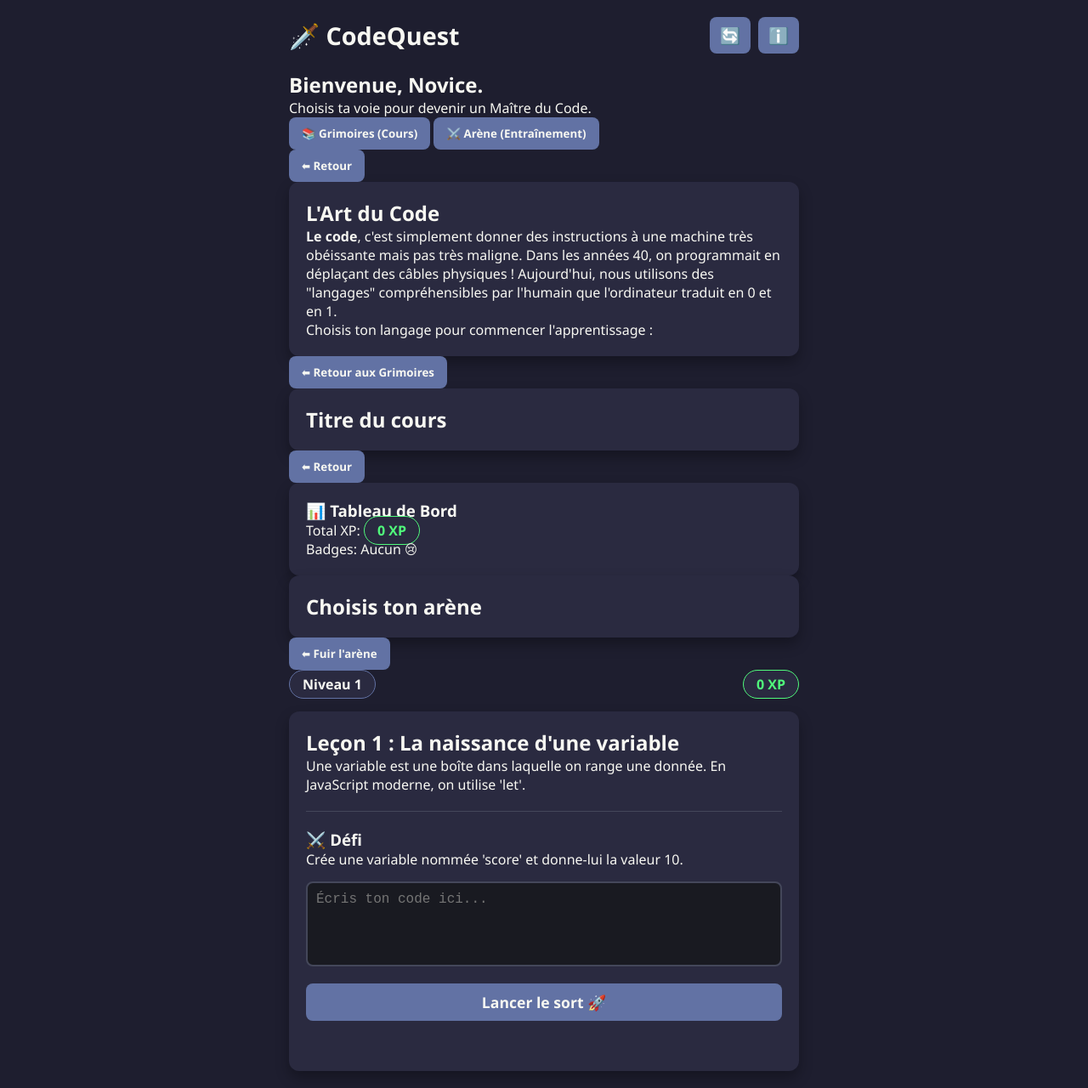
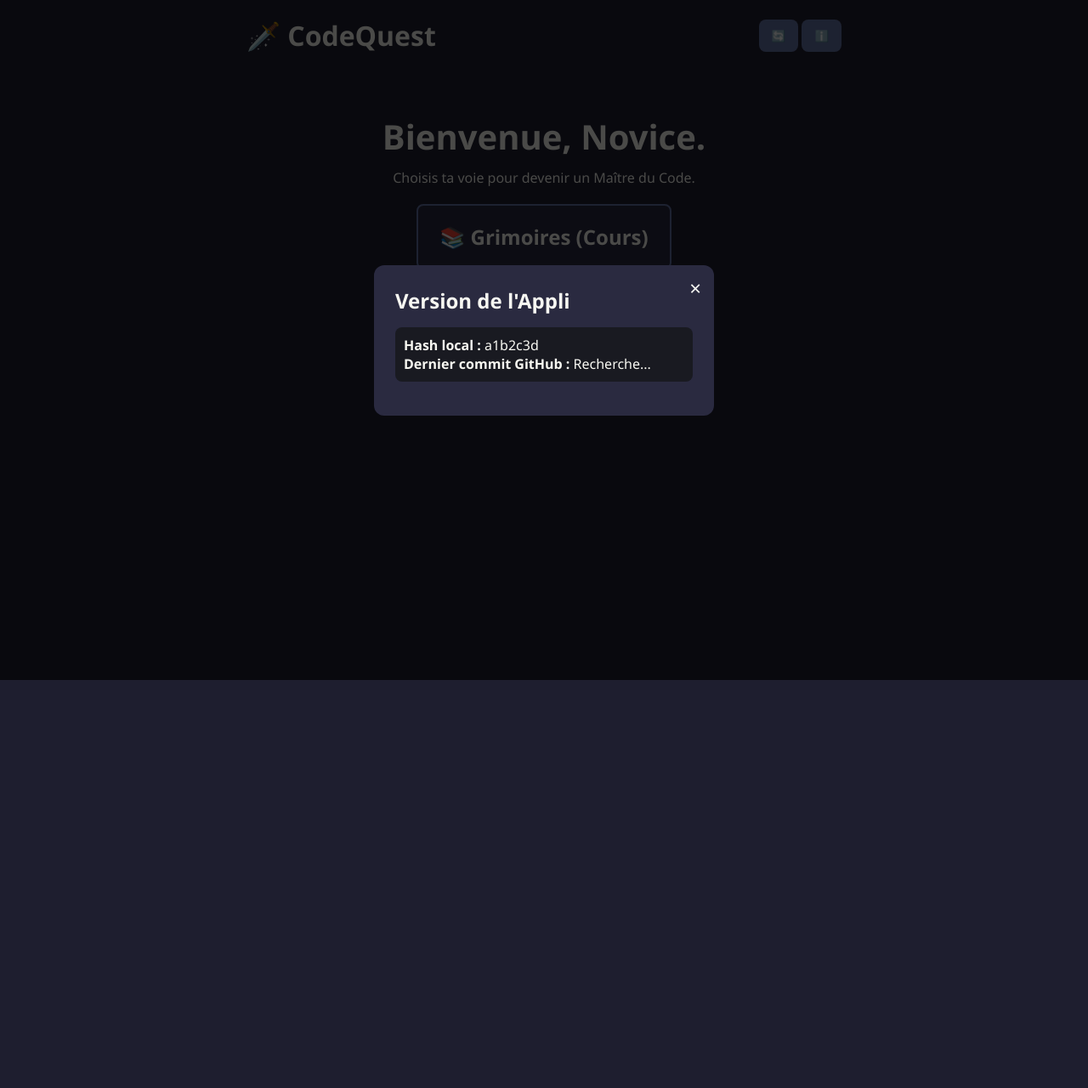
Before and after one commit to antoto2021/CodeQuest, a plain HTML site: page index.html in a window 1280 px wide. Shown: the whole page at 85% size. After the commit the page ends 800 px from the top, so only its background shows below. Drawn offline with Linux system fonts and the light colour scheme.

Commit message:
Update style.css

```diff
--- a/style.css
+++ b/style.css
@@ -7,149 +7,66 @@
     --success: #50fa7b;
     --boss-color: #ff5555;
     --btn-hover: #7384bd;
+    --python: #3776ab;
+    --js: #f7df1e;
+    --cpp: #00599c;
+    --html: #e34f26;
+    --css: #1572b6;
 }
 
-* {
-    box-sizing: border-box;
-    margin: 0;
-    padding: 0;
-    font-family: 'Segoe UI', Tahoma, Geneva, Verdana, sans-serif;
-}
+* { box-sizing: border-box; margin: 0; padding: 0; font-family: 'Segoe UI', sans-serif; }
 
-body {
-    background-color: var(--bg-color);
-    color: var(--text-main);
-    display: flex;
-    flex-direction: column;
-    align-items: center;
-    min-height: 100vh;
-    padding: 20px;
-}
+body { background-color: var(--bg-color); color: var(--text-main); display: flex; flex-direction: column; align-items: center; min-height: 100vh; padding: 20px; }
 
-header {
-    width: 100%;
-    max-width: 600px;
-    display: flex;
-    justify-content: space-between;
-    align-items: center;
-    margin-bottom: 20px;
-}
+header { width: 100%; max-width: 700px; display: flex; justify-content: space-between; align-items: center; margin-bottom: 20px; }
 
-h1 { font-size: 1.8rem; }
+main { width: 100%; max-width: 700px; }
 
-button {
-    background-color: var(--accent-color);
-    color: var(--text-main);
-    border: none;
-    border-radius: 8px;
-    padding: 10px 15px;
-    cursor: pointer;
-    font-weight: bold;
-    transition: background-color 0.2s;
-}
+/* Gestion des vues */
+.view { display: none; animation: fadeIn 0.3s; }
+.view.active { display: block; }
+.view.hidden { display: none !important; }
 
+@keyframes fadeIn { from { opacity: 0; transform: translateY(10px); } to { opacity: 1; transform: translateY(0); } }
+
+/* Boutons et menus */
+button { background-color: var(--accent-color); color: var(--text-main); border: none; border-radius: 8px; padding: 10px 15px; cursor: pointer; font-weight: bold; transition: 0.2s; }
 button:hover { background-color: var(--btn-hover); }
 
-.controls button {
-    font-size: 1.2rem;
-    padding: 8px 12px;
-    margin-left: 5px;
-}
+.back-btn { background-color: transparent; border: 1px solid var(--accent-color); margin-bottom: 15px; }
+.back-btn:hover { background-color: var(--card-bg); }
 
-main {
-    width: 100%;
-    max-width: 600px;
-}
+.main-menu { text-align: center; margin-top: 50px; }
+.main-menu h2 { font-size: 2.5rem; margin-bottom: 10px; }
+.main-menu .menu-btn { display: block; width: 100%; max-width: 300px; margin: 20px auto; padding: 20px; font-size: 1.5rem; background-color: var(--card-bg); border: 2px solid var(--accent-color); }
+.main-menu .menu-btn:hover { background-color: var(--accent-color); }
 
-.status-bar {
-    display: flex;
-    justify-content: space-between;
-    margin-bottom: 15px;
-}
+.grid-buttons { display: grid; grid-template-columns: repeat(auto-fit, minmax(150px, 1fr)); gap: 15px; margin-top: 20px; }
+.lang-btn { padding: 20px; font-size: 1.2rem; display: flex; flex-direction: column; align-items: center; gap: 10px; background-color: var(--card-bg); border: 2px solid #44475a; }
+.lang-btn:hover { transform: scale(1.05); }
 
-.badge {
-    background-color: var(--card-bg);
-    padding: 5px 15px;
-    border-radius: 20px;
-    font-weight: bold;
-    border: 1px solid var(--accent-color);
-}
+/* Cartes et contenus */
+.card { background-color: var(--card-bg); padding: 20px; border-radius: 12px; box-shadow: 0 8px 16px rgba(0,0,0,0.3); margin-bottom: 20px; }
+.intro-card p { margin-bottom: 15px; line-height: 1.5; }
+.course-content { margin-top: 20px; line-height: 1.6; }
 
+/* Dashboard */
+.dashboard { border-left: 5px solid var(--success); }
+.stats { display: flex; justify-content: space-around; margin-top: 15px; font-size: 1.2rem; }
+
+/* Éléments de l'arène (déjà présents, adaptés) */
+.status-bar { display: flex; justify-content: space-between; margin-bottom: 15px; }
+.badge { background-color: #191a21; padding: 5px 15px; border-radius: 20px; font-weight: bold; border: 1px solid var(--accent-color); }
 .badge.xp { color: var(--success); border-color: var(--success); }
 .badge.boss-level { color: var(--boss-color); border-color: var(--boss-color); }
+hr { border: 0; height: 1px; background: #44475a; margin: 20px 0; }
+textarea { width: 100%; height: 100px; background-color: #191a21; color: #f8f8f2; border: 2px solid #44475a; border-radius: 8px; padding: 10px; font-family: monospace; font-size: 1rem; margin: 15px 0; resize: none; }
+textarea:focus { outline: none; border-color: var(--accent-color); }
+#submit-btn { width: 100%; font-size: 1.1rem; }
+#feedback-message { margin-top: 15px; font-weight: bold; text-align: center; min-height: 24px; }
 
-.card {
-    background-color: var(--card-bg);
-    padding: 20px;
-    border-radius: 12px;
-    box-shadow: 0 8px 16px rgba(0,0,0,0.3);
-}
-
-hr {
-    border: 0;
-    height: 1px;
-    background: #44475a;
-    margin: 20px 0;
-}
-
-textarea {
-    width: 100%;
-    height: 100px;
-    background-color: #191a21;
-    color: #f8f8f2;
-    border: 2px solid #44475a;
-    border-radius: 8px;
-    padding: 10px;
-    font-family: monospace;
-    font-size: 1rem;
-    margin: 15px 0;
-    resize: none;
-}
-
-textarea:focus { outline: none; border-color: var(--accent-color); }
-
-#submit-btn { width: 100%; font-size: 1.1rem; }
-
-#feedback-message {
-    margin-top: 15px;
-    font-weight: bold;
-    text-align: center;
-    min-height: 24px;
-}
-
-/* Modale d'info */
-.modal {
-    position: fixed;
-    top: 0; left: 0; width: 100%; height: 100%;
-    background-color: rgba(0, 0, 0, 0.7);
-    display: flex;
-    justify-content: center;
-    align-items: center;
-}
-
-.modal.hidden { display: none; }
-
-.modal-content {
-    background-color: var(--card-bg);
-    padding: 25px;
-    border-radius: 12px;
-    width: 90%;
-    max-width: 400px;
-    position: relative;
-}
-
-#close-modal {
-    position: absolute;
-    top: 10px; right: 15px;
-    font-size: 1.5rem;
-    cursor: pointer;
-}
-
-.version-info {
-    background: #191a21;
-    padding: 10px;
-    border-radius: 8px;
-    margin: 15px 0;
-}
-
-.small-text { font-size: 0.8rem; color: var(--text-muted); }
+/* Modale */
+.modal { position: fixed; top: 0; left: 0; width: 100%; height: 100%; background-color: rgba(0, 0, 0, 0.7); display: flex; justify-content: center; align-items: center; z-index: 100;}
+.modal-content { background-color: var(--card-bg); padding: 25px; border-radius: 12px; width: 90%; max-width: 400px; position: relative; }
+#close-modal { position: absolute; top: 10px; right: 15px; font-size: 1.5rem; cursor: pointer; }
+.version-info { background: #191a21; padding: 10px; border-radius: 8px; margin: 15px 0; }
```
